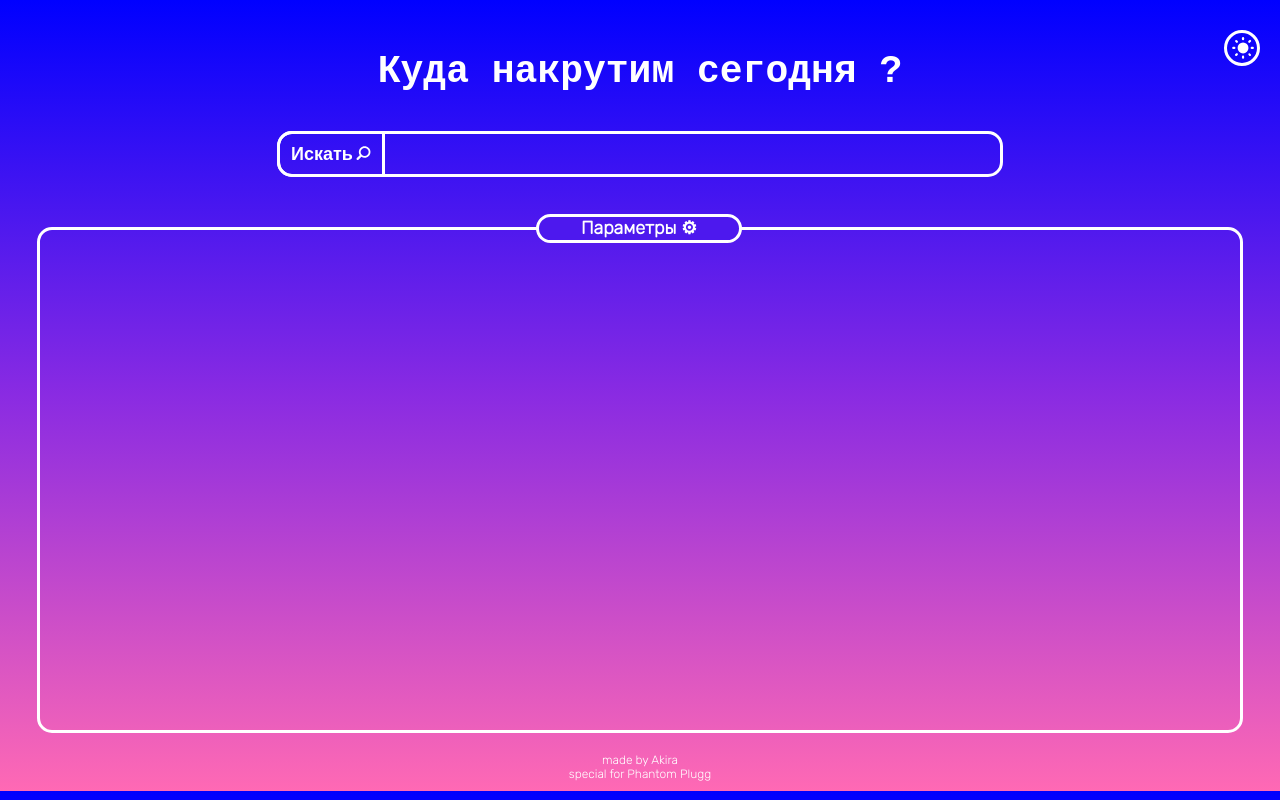
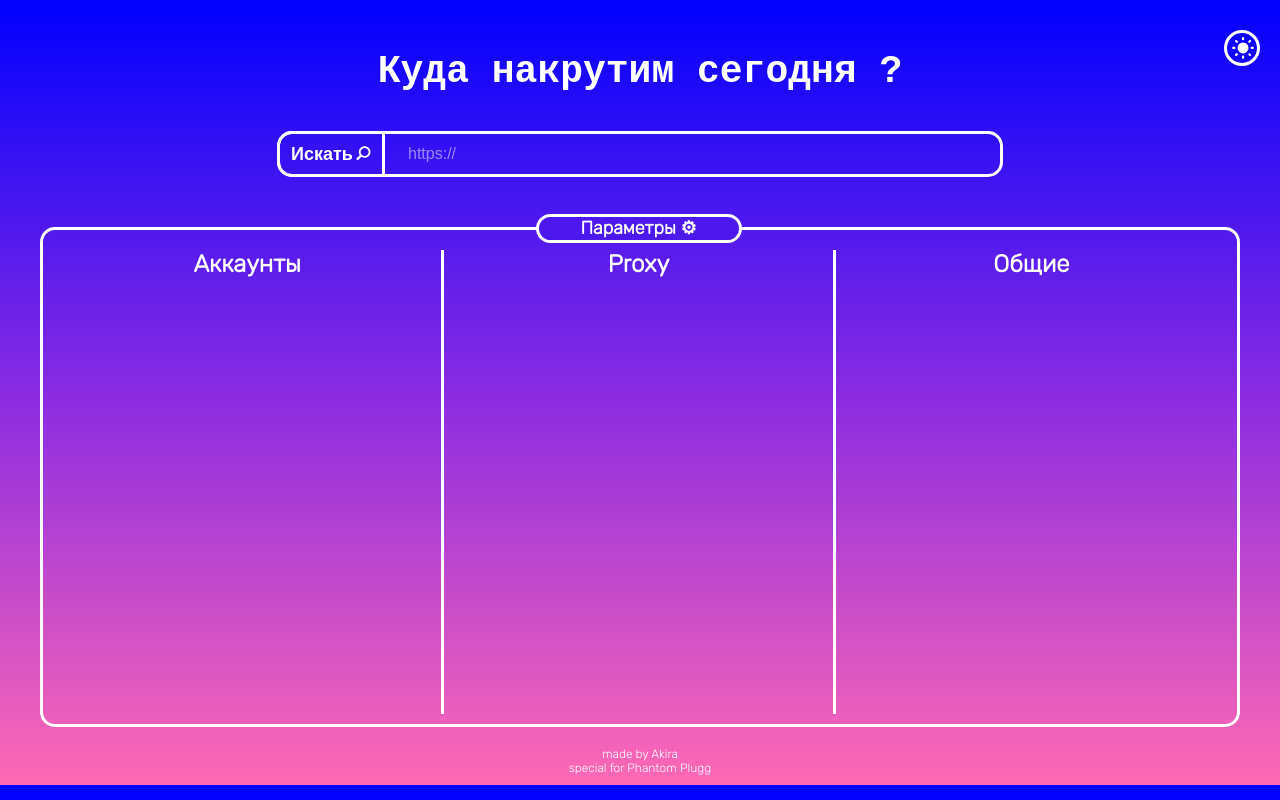
Before and after one commit to antonkhomenko/videoViewer, a website: page ui/index.html in a window 1280 px wide. Drawn offline with Linux system fonts and the light colour scheme.

Commit message:
searched line complete

```diff
--- a/ui/index.html
+++ b/ui/index.html
@@ -34,11 +34,19 @@
                             <path d="M27.414,24.586l-5.077-5.077C23.386,17.928,24,16.035,24,14c0-5.514-4.486-10-10-10S4,8.486,4,14  s4.486,10,10,10c2.035,0,3.928-0.614,5.509-1.663l5.077,5.077c0.78,0.781,2.048,0.781,2.828,0  C28.195,26.633,28.195,25.367,27.414,24.586z M7,14c0-3.86,3.14-7,7-7s7,3.14,7,7s-3.14,7-7,7S7,17.86,7,14z" id="XMLID_223_"/>
                         </svg>
                     </button>
-                    <input type="search" id="searchInput">
+                    <input type="search" id="searchInput" placeholder="https://">
                 </div>
             </form>
             <div class="settingsContainer">
-
+                <div class="settingsAccountsContainer">
+                    <b>Аккаунты</b>
+                </div>
+                <div class="settingsProxyContainer">
+                    <b>Proxy</b>
+                </div>
+                <div class="settingsCommonContainer">
+                    <b>Общие</b>
+                </div>
             </div>
         </div>
     </main>
--- a/ui/style/style.css
+++ b/ui/style/style.css
@@ -101,6 +101,21 @@ body {
     font-size: 16px;
 }
 
+#searchInput::placeholder {
+    color: #fff;
+    opacity: .5;
+}
+
+[type="search"]::-webkit-search-cancel-button {
+    -webkit-appearance: none;
+    appearance: none;
+    height: 15px;
+    width: 15px;
+    background-image: url("../imgs/clearIcon.png");
+    background-size: 15px 15px;
+    background-repeat: no-repeat;
+}
+
 #searchBtn {
     height: calc(100% + 6px);
     width: 15%;
@@ -137,6 +152,33 @@ body {
     border: 3px solid white;
     border-radius: 15px;
     position: relative;
+    display: flex;
+    align-items: center;
+    justify-content: center;
+    padding: 20px 10px 10px 10px;
+    box-sizing: border-box;
+}
+
+.settingsContainer > div {
+    width: 33.333%;
+    height: 100%;
+    display: flex;
+    flex-direction: column;
+    box-sizing: border-box;
+}
+
+.settingsContainer > div > b {
+    font-size: 24px;
+    font-weight: 900;
+    text-align: center;
+}
+
+.settingsProxyContainer {
+    border-right: 3px solid white;
+}
+
+.settingsAccountsContainer {
+    border-right: 3px solid white;
 }
 
 .settingsContainer::before {
```
Also changed, not shown: ui/imgs/clearIcon.png (added).
